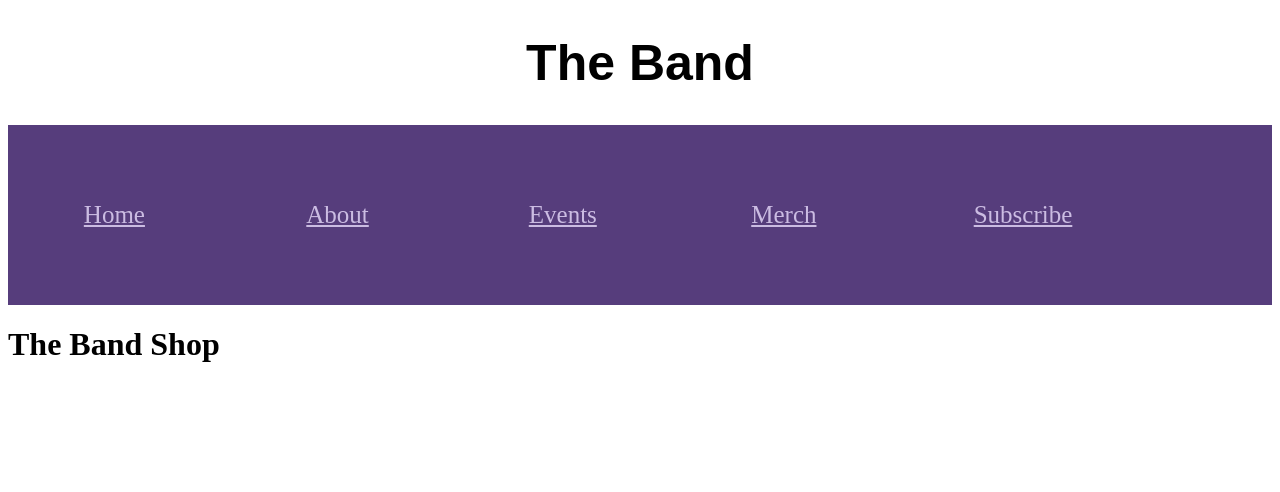
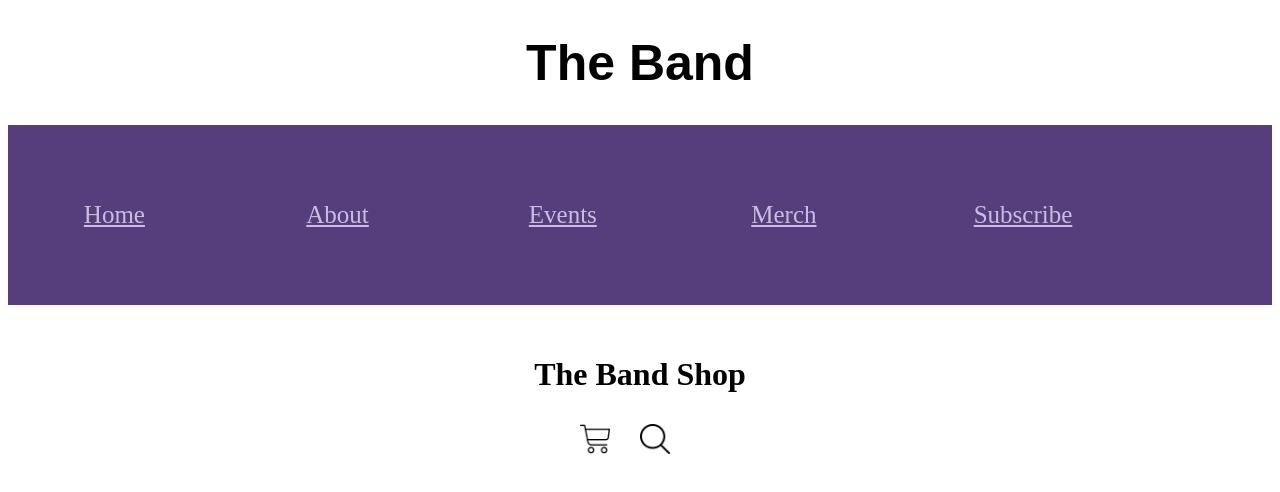
Before and after one commit to aname4405/myApp, a React (Create React App) app: page /merch in a window 1280 px wide. Shown: the top 492 px of the page. Built offline with nearby package versions, Linux system fonts and the light colour scheme.

Commit message:
added header div to pages

```diff
--- a/src/App.css
+++ b/src/App.css
@@ -127,3 +127,13 @@
   color: #797979;
   font-size: 19px;
 }
+
+.cart > img {
+  height: 30px;
+  margin-right: 30px;
+}
+
+.cart > img:hover {
+  cursor: pointer;
+  background-color: #CBBCE2;
+}
--- a/src/pages/about/about.jsx
+++ b/src/pages/about/about.jsx
@@ -1,9 +1,9 @@
 import React from 'react';
 
 export default () => (
-    <>
+    <div className='header'>
         <h1>About us</h1>
         <p>Welcome to The Band, we play lots of cool music.</p>
-    </>
+    </div>
 
 );
--- a/src/pages/events/events.jsx
+++ b/src/pages/events/events.jsx
@@ -1,7 +1,7 @@
 import React from 'react';
 
 export default () => (
-    <>
+    <div className='header'>
         <h1>Events</h1>
         <ol>
             <li>The Big Gig</li>
@@ -10,6 +10,6 @@ export default () => (
             <li>The Pub</li>
             <li>Mike's wedding</li>
         </ol>
-    </>
+    </div>
 
 );
--- a/src/pages/merch/merch.jsx
+++ b/src/pages/merch/merch.jsx
@@ -1,8 +1,14 @@
 import React from 'react';
+import cart from '../../assets/icons/cart.png';
+import search from '../../assets/icons/search.png';
+
 
 export default () => (
-    <>
+    <div className='header'>
         <h1>The Band Shop</h1>
-    </>
-
+        <div className='cart'>
+        <img src={cart} />
+        <img src={search} />
+        </div>
+    </div>
 );
```
Also changed, not shown: src/assets/icons/cart.png (added), src/assets/icons/search.png (added).
